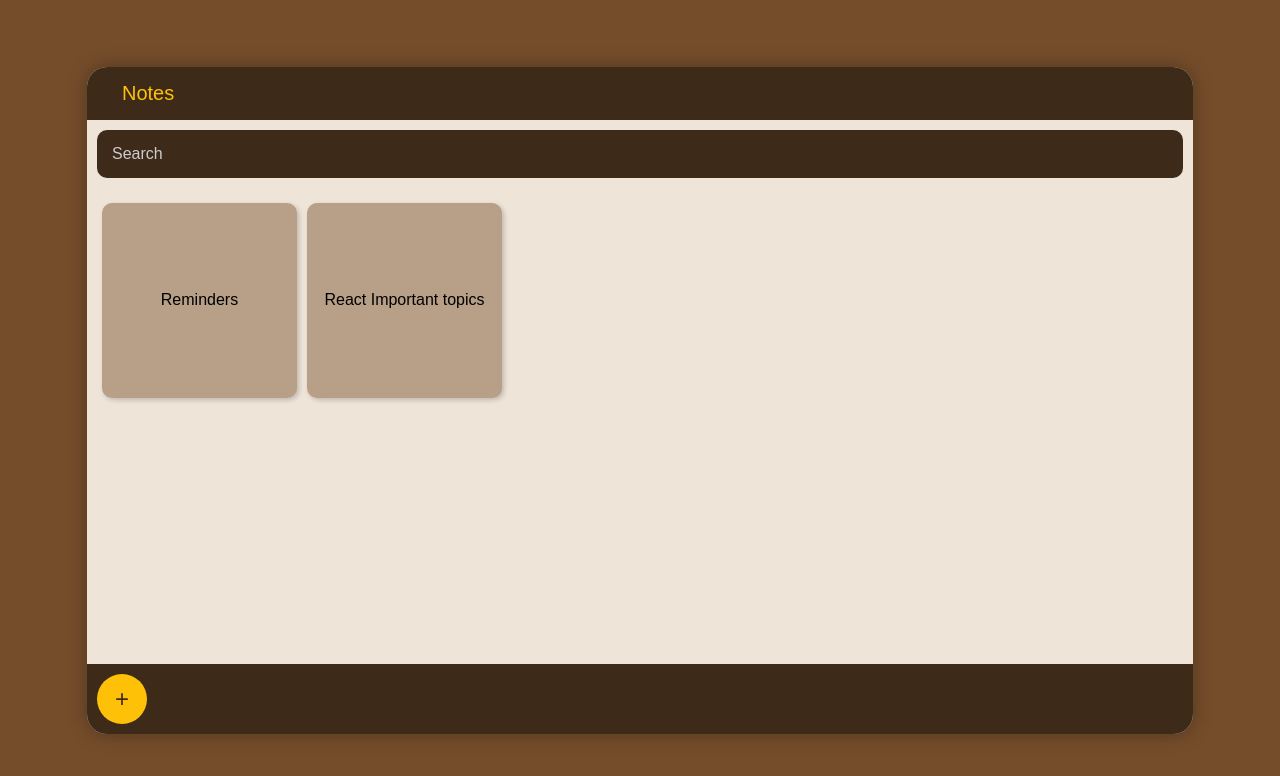
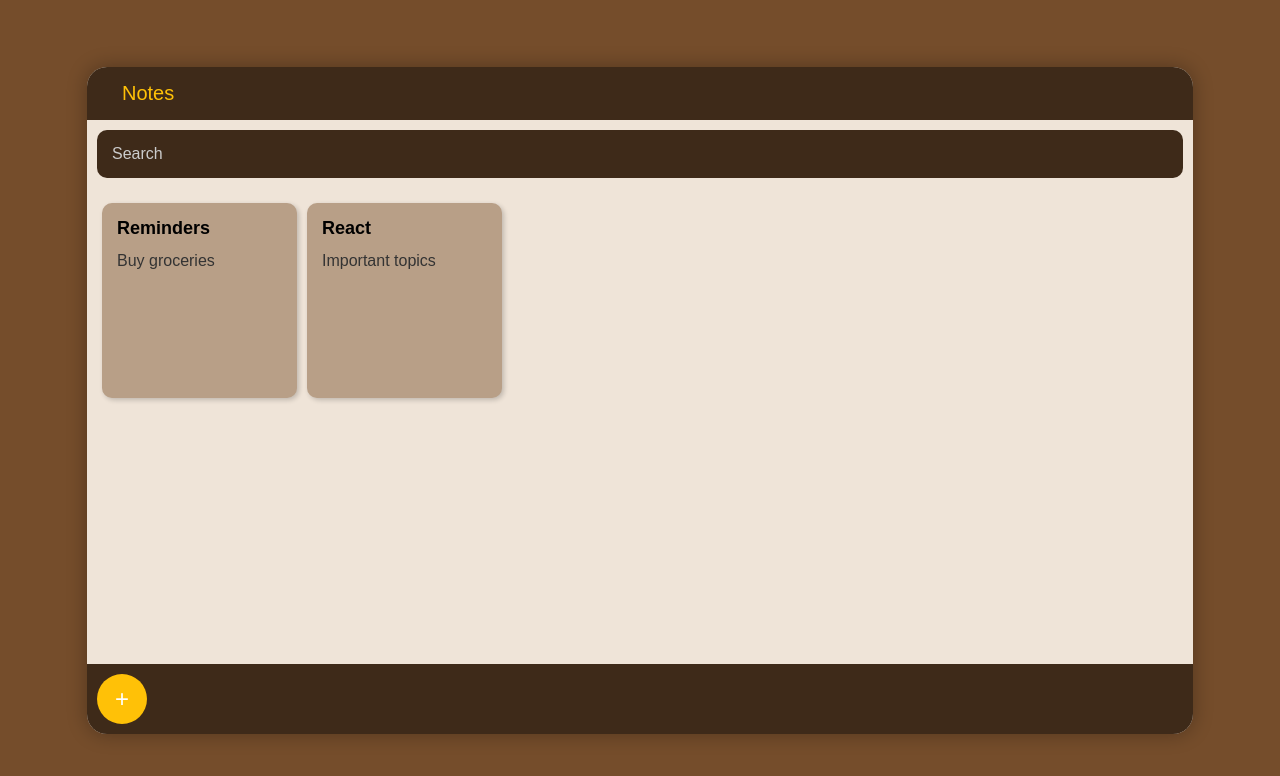
Before and after one commit to gtanishka100/Notes, a React (Create React App) app: page / in a window 1280 px wide. Shown: the top 776 px of the page. Built offline with nearby package versions, Linux system fonts and the light colour scheme.

Commit message:
Added Modify functionality

```diff
--- a/src/App.js
+++ b/src/App.js
@@ -5,23 +5,44 @@ import SearchBar from "./components/SearchBar";
 import NotesList from "./components/NotesList";
 import AddButton from "./components/AddButton";
 import AddNote from "./components/AddNote";
+import EditNote from "./components/EditNote";
 
 function App() {
-  const [notes, setNotes] = useState(["Reminders", "React Important topics"]);
-  const [newNote, setNewNote] = useState("");
+  const [notes, setNotes] = useState([
+    { title: "Reminders", content: "Buy groceries" },
+    { title: "React", content: "Important topics" },
+  ]);
+  const [newNote, setNewNote] = useState({ title: "", content: "" });
   const [search, setSearch] = useState("");
   const [isAddingNote, setIsAddingNote] = useState(false);
+  const [isEditing, setIsEditing] = useState(false);
+  const [selectedNote, setSelectedNote] = useState(null);
 
   const addNote = () => {
-    if (newNote.trim() !== "") {
+    if (newNote.title.trim() !== "" && newNote.content.trim() !== "") {
       setNotes([...notes, newNote]);
-      setNewNote("");
+      setNewNote({ title: "", content: "" });
       setIsAddingNote(false);
     }
   };
 
-  const filteredNotes = notes.filter((note) =>
-    note.toLowerCase().includes(search.toLowerCase())
+  const editNote = (note) => {
+    setSelectedNote(note);
+    setIsEditing(true);
+  };
+
+  const saveEditedNote = (updatedNote) => {
+    const updatedNotes = notes.map((note) =>
+      note === selectedNote ? updatedNote : note
+    );
+    setNotes(updatedNotes);
+    setIsEditing(false);
+  };
+
+  const filteredNotes = notes.filter(
+    (note) =>
+      note.title.toLowerCase().includes(search.toLowerCase()) ||
+      note.content.toLowerCase().includes(search.toLowerCase())
   );
 
   return (
@@ -33,11 +54,17 @@ function App() {
           addNote={addNote}
           setIsAddingNote={setIsAddingNote}
         />
+      ) : isEditing ? (
+        <EditNote
+          selectedNote={selectedNote}
+          onSave={saveEditedNote}
+          setIsEditing={setIsEditing}
+        />
       ) : (
         <>
           <Header />
           <SearchBar search={search} setSearch={setSearch} />
-          <NotesList notes={filteredNotes} />
+          <NotesList notes={filteredNotes} onNoteClick={editNote} />
           <AddButton onClick={() => setIsAddingNote(true)} />
         </>
       )}
--- a/src/components/AddNote.js
+++ b/src/components/AddNote.js
@@ -15,12 +15,18 @@ function AddNote({ newNote, setNewNote, addNote, setIsAddingNote }) {
       <input
         type="text"
         placeholder="Title"
-        value={newNote}
-        onChange={(e) => setNewNote(e.target.value)}
+        value={newNote.title}
+        onChange={(e) =>
+          setNewNote((prevNote) => ({ ...prevNote, title: e.target.value }))
+        }
         className="note-input"
       />
       <textarea
         placeholder="Write your note here..."
+        value={newNote.content}
+        onChange={(e) =>
+          setNewNote((prevNote) => ({ ...prevNote, content: e.target.value }))
+        }
         className="note-textarea"
       ></textarea>
     </div>
--- /dev/null
+++ b/src/components/EditNote.css
@@ -0,0 +1,60 @@
+.backdrop {
+    position: fixed;
+    top: 0;
+    left: 0;
+    width: 100%;
+    height: 100%;
+    background-color: rgba(0, 0, 0, 0.5);
+    display: flex;
+    justify-content: center;
+    align-items: center;
+  }
+
+  .edit-note-container {
+    background-color: #fff;
+    padding: 20px;
+    border-radius: 10px;
+    box-shadow: 0 4px 8px rgba(0, 0, 0, 0.2);
+    width: 400px;
+  }
+
+  .edit-note-container h2 {
+    margin-bottom: 10px;
+    text-align: center;
+  }
+
+  .edit-title-input, .edit-textarea {
+    width: 95%;
+    padding: 10px;
+    margin-bottom: 10px;
+    border: 1px solid #ccc;
+    border-radius: 5px;
+    font-size: 16px;
+  }
+
+  .edit-textarea {
+    height: 150px;
+    resize: none;
+  }
+
+  .button-group {
+    display: flex;
+    justify-content: space-between;
+  }
+
+  button {
+    padding: 10px 20px;
+    border: none;
+    border-radius: 5px;
+    cursor: pointer;
+  }
+
+  button:first-child {
+    background-color: #f44336;
+    color: white;
+  }
+
+  button:last-child {
+    background-color: #ffc107;
+    color: white;
+  }
--- /dev/null
+++ b/src/components/EditNote.js
@@ -0,0 +1,41 @@
+import React, { useState } from "react";
+import "./EditNote.css";
+
+function EditNote({ selectedNote, onSave, setIsEditing }) {
+  const [modifiedTitle, setModifiedTitle] = useState(selectedNote.title);
+  const [modifiedContent, setModifiedContent] = useState(selectedNote.content);
+
+  const handleSave = () => {
+    if (modifiedTitle.trim() !== "" && modifiedContent.trim() !== "") {
+      onSave({ title: modifiedTitle, content: modifiedContent });
+      setIsEditing(false);
+    }
+  };
+
+  return (
+    <div className="backdrop">
+      <div className="edit-note-container">
+        <h2>Edit Note</h2>
+        <input
+          type="text"
+          placeholder="Title"
+          value={modifiedTitle}
+          onChange={(e) => setModifiedTitle(e.target.value)}
+          className="edit-title-input"
+        />
+        <textarea
+          placeholder="Write your note here..."
+          value={modifiedContent}
+          onChange={(e) => setModifiedContent(e.target.value)}
+          className="edit-textarea"
+        />
+        <div className="button-group">
+          <button onClick={() => setIsEditing(false)}>Cancel</button>
+          <button onClick={handleSave}>Save</button>
+        </div>
+      </div>
+    </div>
+  );
+}
+
+export default EditNote;
--- a/src/components/NotesList.css
+++ b/src/components/NotesList.css
@@ -1,7 +1,6 @@
 .notes-container {
     display: flex;
     flex-direction: row;
-    flex-wrap: wrap;
     gap: 10px;
     padding: 15px;
     width: 100%;
@@ -10,19 +9,41 @@
 .note {
     background-color: #b89f87;
     display: flex;
-    flex-direction: row;
-    flex-wrap: wrap;
+    flex-direction: column;
     padding: 15px;
     border-radius: 10px;
     color: black;
     font-size: 16px;
+    box-shadow: 2px 2px 5px rgba(0, 0, 0, 0.2);
+    cursor: pointer;
+    transition: background-color 0.3s;
+    overflow: hidden;
+    white-space: normal;
+    word-wrap: break-word;
+    height: 165px;
     width: 165px;
-    height: 165px;
-    justify-content: center;
-    align-items: center;
-    box-shadow: 2px 2px 5px rgba(0, 0, 0, 0.2);
 }
 
 .no-notes {
     color: #713f1e;
 }
+
+.note:hover {
+    background-color: #f0f0f0;
+}
+
+.note h3 {
+    margin: 0;
+    font-size: 18px;
+    margin-bottom: 8px;
+    white-space: normal;
+}
+
+.note p {
+    margin: 0;
+    margin-top: 5px;
+    font-size: 16px;
+    color: #333;
+    white-space: pre-wrap;
+    word-wrap: break-word;
+}
--- a/src/components/NotesList.js
+++ b/src/components/NotesList.js
@@ -1,12 +1,13 @@
 import "./NotesList.css";
 
-function NotesList({ notes }) {
+function NotesList({ notes, onNoteClick }) {
   return (
     <div className="notes-container">
       {notes.length ? (
         notes.map((note, index) => (
-          <div key={index} className="note">
-            <p>{note}</p>
+          <div key={index} className="note" onClick={() => onNoteClick(note)}>
+            <h3>{note.title}</h3>
+            <p>{note.content}</p>
           </div>
         ))
       ) : (
```
